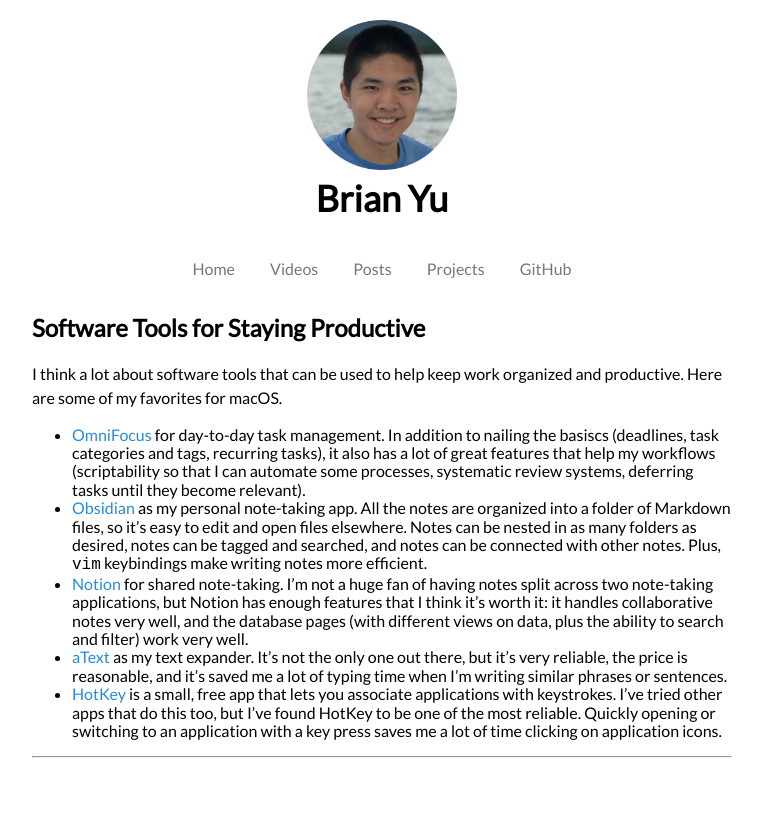
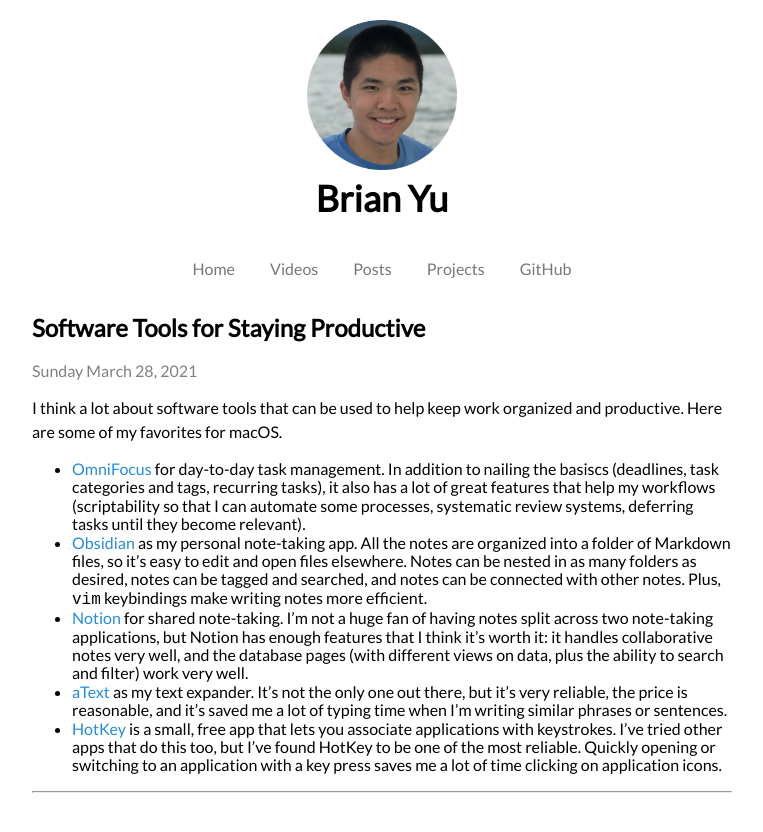
Before and after one commit to krishnadevz/homepage, a Jekyll site: the page built from _posts/2021-03-28-software-tools.md, in a window 1280 px wide. Shown: the top 832 px of the page, without its empty margins (258-1021 px from the left). Built offline with Jekyll 4.4.1, drawn with Linux system fonts in a browser that asks for light colours; nearby versions of some CDN libraries.

Commit message:
Add date to posts page

```diff
--- a/_layouts/post.html
+++ b/_layouts/post.html
@@ -3,6 +3,7 @@ layout: default
 ---
 
 <h2>{{ page.title }}</h2>
+<span class="post-date">{{ page.date | date: "%A %B %-d, %Y" }}</span>
 
 {{ content }}
 
```
Also changed, not shown: _includes/preview.md (line endings or trailing spaces).
